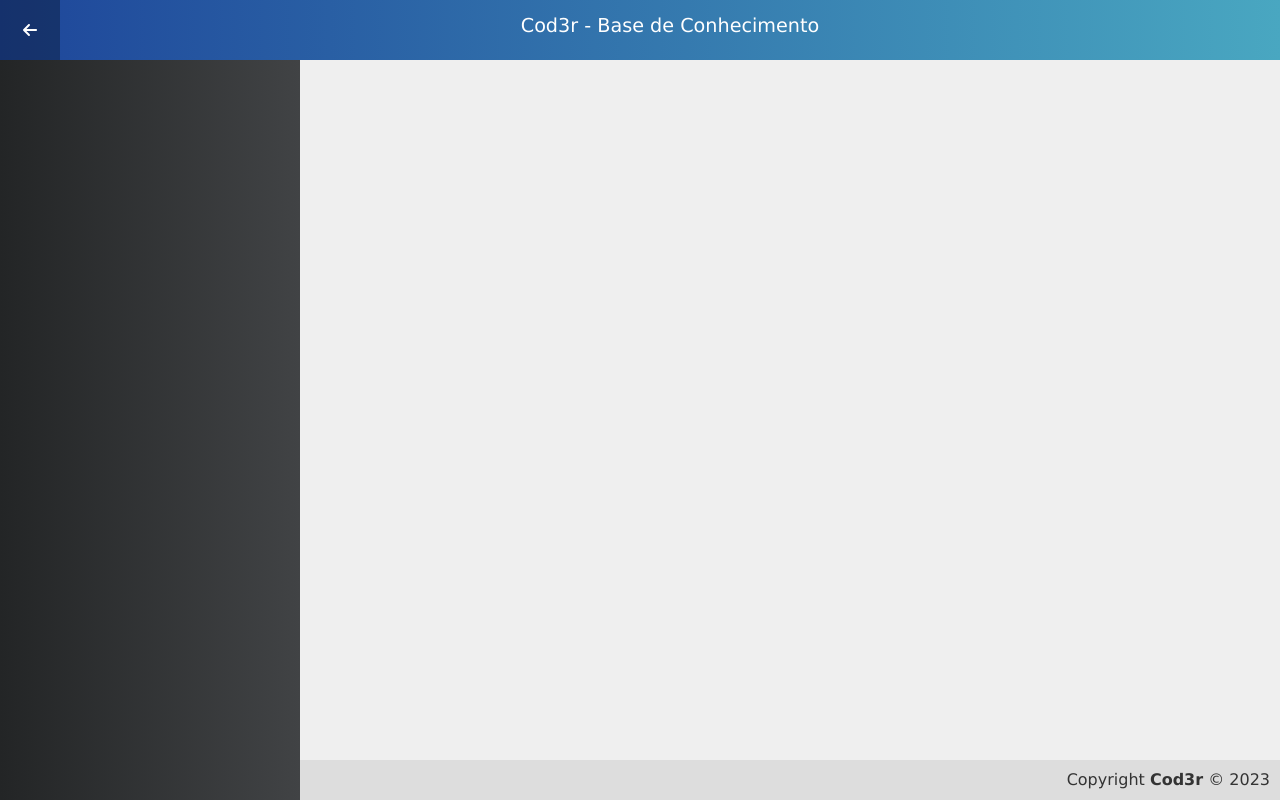
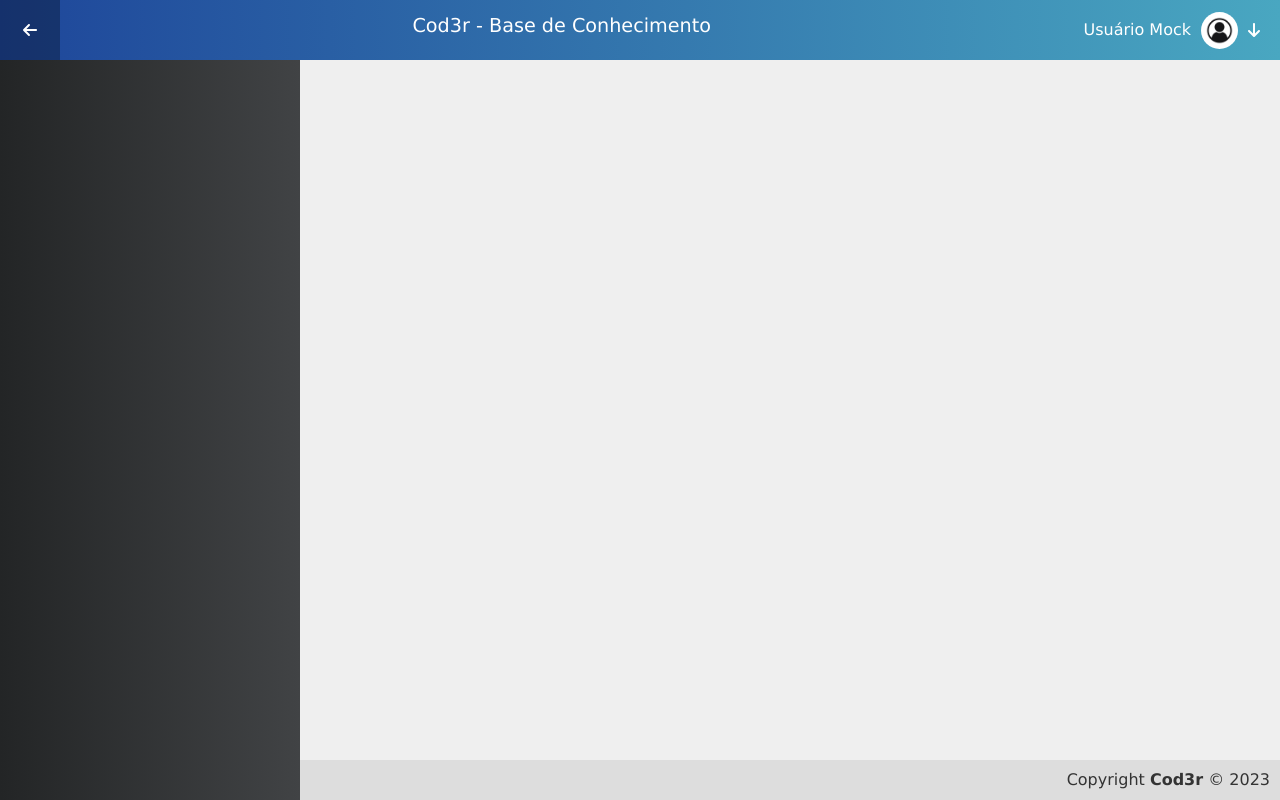
Before and after one commit to lucas-fsousa/CursoVueJS, a Vue app in the folder frontend/: page / in a window 1280 px wide. Built offline with nearby package versions, Linux system fonts and the light colour scheme.

Commit message:
atualização do componente header

```diff
--- a/frontend/index.html
+++ b/frontend/index.html
@@ -6,7 +6,6 @@
     <meta name="viewport" content="width=device-width, initial-scale=1.0">
     <link href="https://cdn.jsdelivr.net/npm/bootstrap@5.3.0-alpha1/dist/css/bootstrap.min.css" rel="stylesheet" integrity="sha384-GLhlTQ8iRABdZLl6O3oVMWSktQOp6b7In1Zl3/Jr59b6EGGoI1aFkw7cmDA6j6gD" crossorigin="anonymous">
     <script src="https://cdn.jsdelivr.net/npm/bootstrap@5.3.0-alpha1/dist/js/bootstrap.bundle.min.js" integrity="sha384-w76AqPfDkMBDXo30jS1Sgez6pr3x5MlQ1ZAGC+nuZB+EYdgRZgiwxhTBTkF7CXvN" crossorigin="anonymous"></script>
-
     <title>Vue JS - Curso</title>
   </head>
   <body>
--- a/frontend/package.json
+++ b/frontend/package.json
@@ -13,7 +13,9 @@
     "@fortawesome/free-regular-svg-icons": "^6.2.1",
     "@fortawesome/free-solid-svg-icons": "^6.2.1",
     "@fortawesome/vue-fontawesome": "^3.0.2",
+    "bootstrap": "^5.3.0-alpha1",
     "vue": "^3.2.45",
+    "vue-loader": "^16.0.0-rc.2",
     "vue-router": "^4.1.6",
     "vuex": "^4.0.0"
   },
--- a/frontend/src/App.vue
+++ b/frontend/src/App.vue
@@ -1,17 +1,30 @@
 <template>
-  <div id="main">
-    <CustomHeader title="Cod3r - Base de Conhecimento" :hideToggle="false"/>
+  <div id="main" :class="{ 'hide-menu': !isMenuVisible }">
+    <CustomHeader title="Cod3r - Base de Conhecimento" :hideToggle="false" :hideUserDropdown="false"/>
     <CustomMenu />
     <CustomContent />
     <CustomFooter />
   </div>
 </template>
 
-<script setup>
+<script>
 import CustomContent from "@/components/template/CustomContent.vue";
 import CustomFooter from "@/components/template/CustomFooter.vue";
 import CustomHeader from "@/components/template/CustomHeader.vue";
 import CustomMenu from "@/components/template/CustomMenu.vue";
+import { mapState } from "vuex";
+
+export default {
+  components: {
+    CustomContent,
+    CustomFooter,
+    CustomHeader,
+    CustomMenu,
+  },
+  computed: {
+    ...mapState(["isMenuVisible"]),
+  },
+};
 </script>
 
 <style>
@@ -37,4 +50,10 @@
     "menu content"
     "menu footer";
 }
+#main.hide-menu {
+  grid-template-areas:
+    "header header"
+    "content content"
+    "footer footer";
+}
 </style>
--- a/frontend/src/components/template/CustomHeader.vue
+++ b/frontend/src/components/template/CustomHeader.vue
@@ -4,26 +4,35 @@
       <font-awesome-icon :icon="icon" />
     </a>
     <h1 class="title">{{ title }}</h1>
+
+    <UserDropdown v-if="!hideUserDropdown"/>
   </header>
 </template>
 
 <script>
-
+import UserDropdown from '@/components/template/UserDropdown.vue';
 export default {
+  components: {
+    UserDropdown,
+    UserDropdown
+},
   props: {
     title: String,
     hideToggle: Boolean,
+    hideUserDropdown: Boolean
   },
   methods: {
-    toggleMenu(){
-      console.log('Toggle')
-    }
+    toggleMenu() {
+      this.$store.commit("toggleMenu");
+    },
   },
   computed: {
-    icon(){
-      return 'fa-solid fa-arrow-left'
-    }
-  }
+    icon() {
+      return this.$store.state.isMenuVisible
+        ? "fa-solid fa-arrow-left"
+        : "fa-solid fa-arrow-down";
+    },
+  },
 };
 </script>
 
@@ -53,7 +62,7 @@
 header.header > a.toggle {
   width: 60px;
   height: 100%;
-  color:#fff;
+  color: #fff;
   justify-self: flex-start;
   text-decoration: none;
   display: flex;
@@ -62,6 +71,6 @@
 }
 
 header.header > a.toggle:hover {
- background-color: rgba(0, 0, 0, 0.3);
+  background-color: rgba(0, 0, 0, 0.3);
 }
 </style>
--- a/frontend/src/components/template/CustomMenu.vue
+++ b/frontend/src/components/template/CustomMenu.vue
@@ -1,9 +1,14 @@
 <template>
-  <aside class="menu"></aside>
+  <aside class="menu" v-show="isMenuVisible"></aside>
 </template>
 
 <script>
-export default {};
+import { mapState } from "vuex";
+export default {
+  computed: {
+    ...mapState(["isMenuVisible"]),
+  },
+};
 </script>
 
 <style>
--- /dev/null
+++ b/frontend/src/components/template/UserDropdown.vue
@@ -0,0 +1,86 @@
+<template>
+  <div class="user-dropdown">
+    <div class="user-button">
+      <span class="d-none d-sm-block">{{ user.name }}</span>
+      <div class="user-dropdown-img">
+        <img src="@/assets/imgs/user-img.jpg" alt="user-image">
+      </div>
+      <font-awesome-icon icon="fa-solid fa-arrow-down"/>
+    </div>
+    <div class="user-dropdown-content">
+      <a href="#"><font-awesome-icon icon="fa-solid fa-cogs" /> Administração</a>
+      <a href="#"><font-awesome-icon icon="fa-solid fa-sign-out" /> Sair</a>
+    </div>
+  </div>
+</template>
+
+<script>
+import { mapState } from 'vuex';
+export default {
+  computed: {
+    ...mapState(['user'])
+  }
+}
+</script>
+
+<style>
+.user-dropdown {
+  position: relative;
+  height: 100%;
+}
+.user-dropdown-content {
+  position: absolute;
+  right: 0px;
+  background-color: #f9f9f9;
+  min-width: 170px;
+  box-shadow: 0px 8px 16px 0px rgba(0, 0, 0, 0.2);
+  padding: 10px;
+  z-index: 1;
+
+  display: flex;
+  flex-direction: column;
+  flex-wrap: wrap;
+
+  visibility: hidden;
+  opacity: 0;
+  transition: visibility 0s, opacity 0.5s linear;
+}
+
+.user-dropdown:hover .user-dropdown-content {
+  visibility: visible;
+  opacity: 1;
+}
+
+.user-button {
+  display: flex;
+  align-items: center;
+  color: #FFF;
+  font-weight: 100;
+  height: 100%;
+  padding: 0px 20px;
+}
+
+.user-button:hover {
+  background-color: rgba(0, 0, 0, 0.3);
+}
+
+.user-dropdown-img {
+  margin: 0px 10px;
+}
+
+.user-dropdown-img > img {
+  border-radius: 25px;
+  max-height: 37px;
+}
+
+.user-dropdown-content a {
+  text-decoration: none;
+  color: #000;
+  padding: 5px;
+}
+
+.user-dropdown-content a:hover {
+  background-color: #EDEDED;
+  border-radius: 5px;
+}
+</style>
--- a/frontend/src/main.js
+++ b/frontend/src/main.js
@@ -1,15 +1,22 @@
 import { createApp } from "vue";
 import App from "./App.vue";
 import router from "./router";
-import { FontAwesomeIcon } from '@fortawesome/vue-fontawesome'
-import { library } from '@fortawesome/fontawesome-svg-core'
-import { faArrowLeft, faArrowDown } from '@fortawesome/free-solid-svg-icons'
-import store from './store'
+import { FontAwesomeIcon } from "@fortawesome/vue-fontawesome";
+import { library } from "@fortawesome/fontawesome-svg-core";
+import { faArrowLeft, faArrowDown, faCogs, faSignOut } from '@fortawesome/free-solid-svg-icons';
+import {} from '@fortawesome/free-regular-svg-icons'
+import store from "./store";
 
-library.add(faArrowLeft, faArrowDown)
-const app = createApp(App).use(store);
+// DEFINITIONS
+library.add(faArrowLeft, faArrowDown, faCogs, faSignOut);
+const app = createApp(App);
 
+// USING
+app.use(store);
 app.use(router);
-app.component('font-awesome-icon', FontAwesomeIcon)
 
+// COMPONENTS
+app.component("font-awesome-icon", FontAwesomeIcon);
+
+// MOUNT APPLICATION
 app.mount("#app");
--- a/frontend/src/store/index.js
+++ b/frontend/src/store/index.js
@@ -1,14 +1,23 @@
-import { createStore } from 'vuex'
+import { createStore } from "vuex";
 
 export default createStore({
   state: {
+    isMenuVisible: true,
+    user: {
+      name: 'Usuário Mock',
+      email: 'emailmock@mock.com'
+    }
   },
-  getters: {
+  getters: {},
+  mutations: {
+    toggleMenu(state, isVisible) {
+      if (isVisible === undefined) {
+        state.isMenuVisible = !state.isMenuVisible;
+      } else {
+        state.isMenuVisible = isVisible;
+      }
+    },
   },
-  mutations: {
-  },
-  actions: {
-  },
-  modules: {
-  }
-})
+  actions: {},
+  modules: {},
+});
```
Also changed, not shown: frontend/src/assets/imgs/user-img.jpg (added), 1 other file (tests, documents, lock files or other folders).
